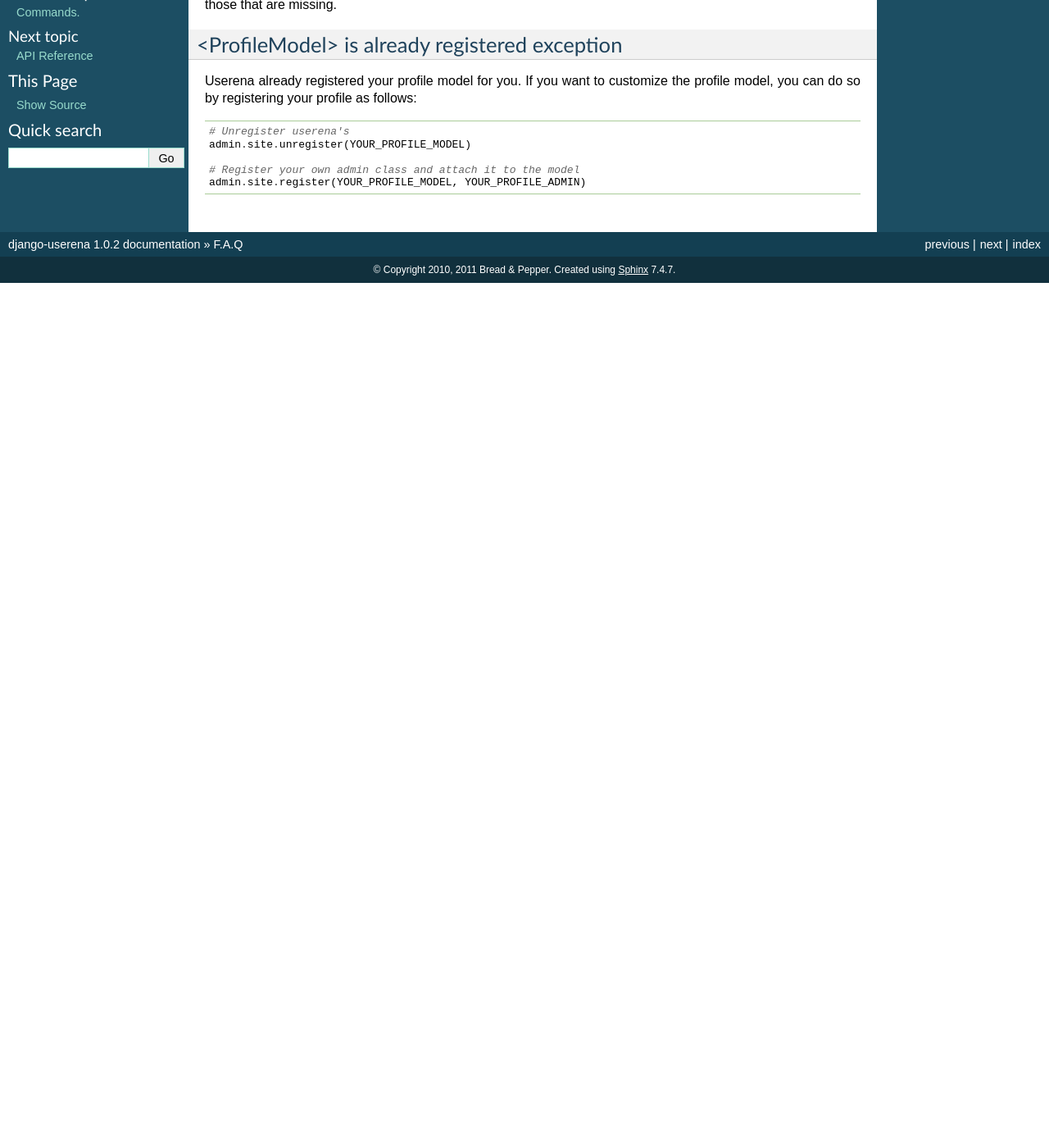
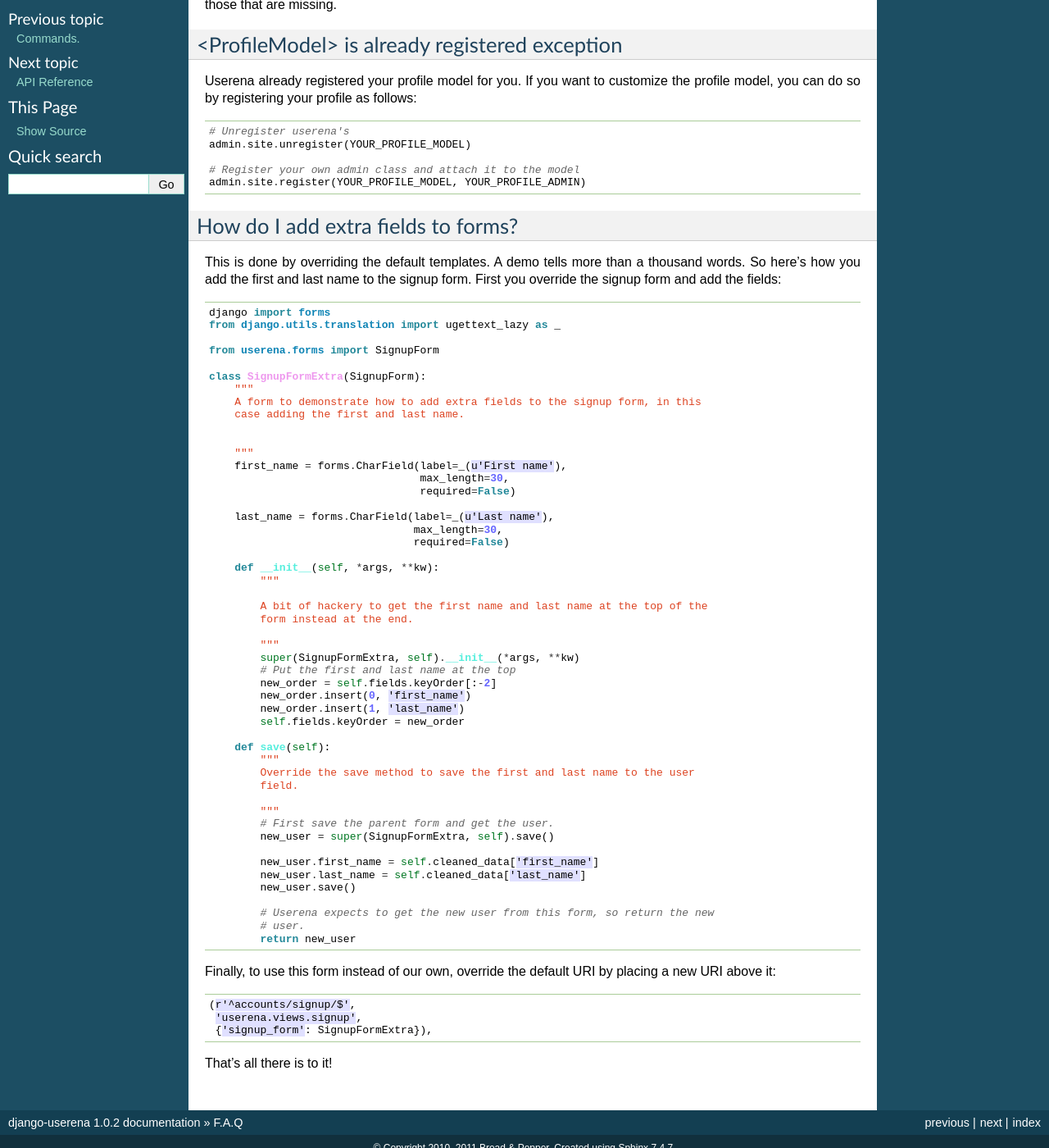
Before and after one commit to bread-and-pepper/django-userena, a Sphinx documentation site: the page built from docs/faq.rst, in a window 1280 px wide and 1400 px high, scrolled down 200 px. Shown: the whole window at 82% size. Built offline with Sphinx 7.4.7, drawn with Linux system fonts in a browser that asks for light colours; before the commit the page ends 900 px from its top, so only the background shows below that; some of the changed text lies outside the part shown.

Commit message:
Documented how to change the default userena forms.

```diff
--- a/docs/faq.rst
+++ b/docs/faq.rst
@@ -23,3 +23,70 @@ follows::
 
     # Register your own admin class and attach it to the model
     admin.site.register(YOUR_PROFILE_MODEL, YOUR_PROFILE_ADMIN)
+
+How do I add extra fields to forms?
+-----------------------------------
+
+This is done by overriding the default templates. A demo tells more than a
+thousand words. So here's how you add the first and last name to the signup
+form. First you override the signup form and add the fields::
+
+    django import forms
+    from django.utils.translation import ugettext_lazy as _
+
+    from userena.forms import SignupForm
+
+    class SignupFormExtra(SignupForm):
+        """
+        A form to demonstrate how to add extra fields to the signup form, in this
+        case adding the first and last name.
+
+
+        """
+        first_name = forms.CharField(label=_(u'First name'),
+                                     max_length=30,
+                                     required=False)
+
+        last_name = forms.CharField(label=_(u'Last name'),
+                                    max_length=30,
+                                    required=False)
+
+        def __init__(self, *args, **kw):
+            """
+
+            A bit of hackery to get the first name and last name at the top of the
+            form instead at the end.
+
+            """
+            super(SignupFormExtra, self).__init__(*args, **kw)
+            # Put the first and last name at the top
+            new_order = self.fields.keyOrder[:-2]
+            new_order.insert(0, 'first_name')
+            new_order.insert(1, 'last_name')
+            self.fields.keyOrder = new_order
+
+        def save(self):
+            """
+            Override the save method to save the first and last name to the user
+            field.
+
+            """
+            # First save the parent form and get the user.
+            new_user = super(SignupFormExtra, self).save()
+
+            new_user.first_name = self.cleaned_data['first_name']
+            new_user.last_name = self.cleaned_data['last_name']
+            new_user.save()
+
+            # Userena expects to get the new user from this form, so return the new
+            # user.
+            return new_user
+
+Finally, to use this form instead of our own, override the default URI by
+placing a new URI above it::
+
+     (r'^accounts/signup/$',
+      'userena.views.signup',
+      {'signup_form': SignupFormExtra}),
+
+That's all there is to it!
```
Also changed, not shown: 2 other files.
